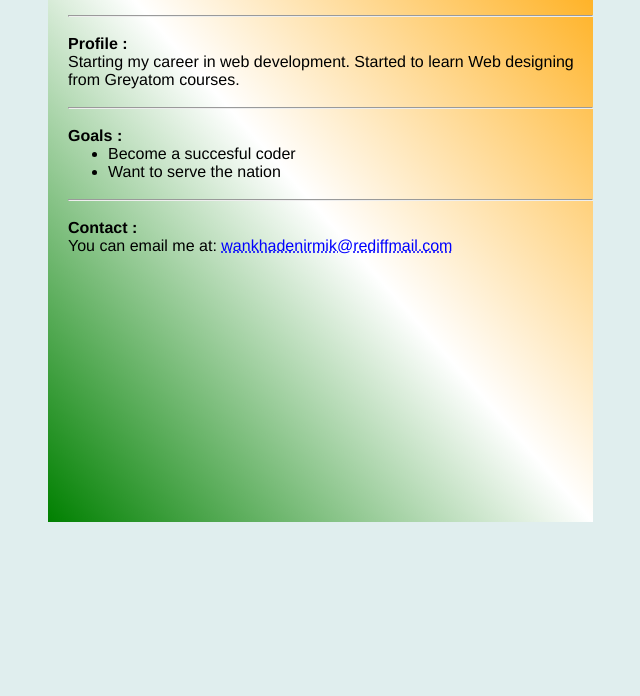
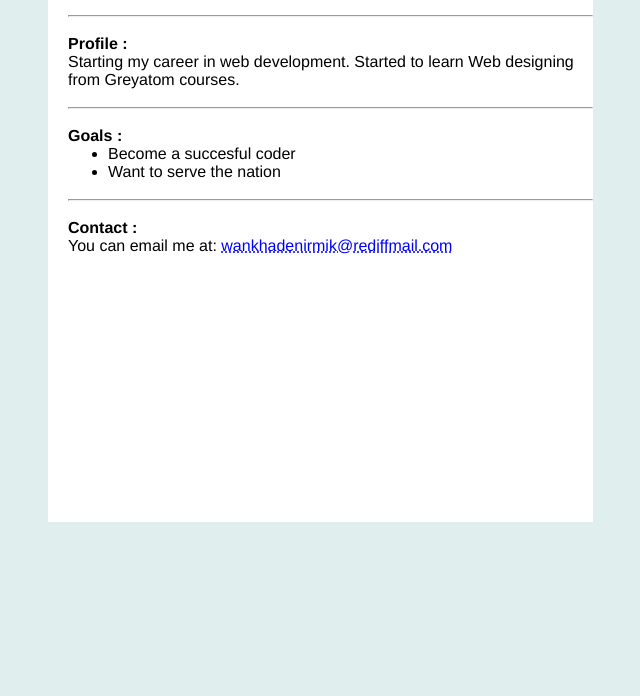
Before and after one commit to wankhadenirmik/grey-pr-web, a plain HTML site: page index.html in a window 1280 px wide. Shown: the part 104-800 px from the top of the page, without its empty margins (297-937 px from the left). Drawn offline with Linux system fonts and the light colour scheme.

Commit message:
Update style.css

```diff
--- a/style.css
+++ b/style.css
@@ -13,7 +13,7 @@ body {
 
 .profileBody {
     display: inline-block;
-    background:linear-gradient(to bottom left, orange,white, green);
+    background:white;
     margin-top: 6px;
     margin-left: 55px;
     width: 75%;
```
